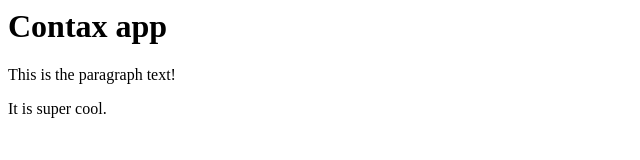
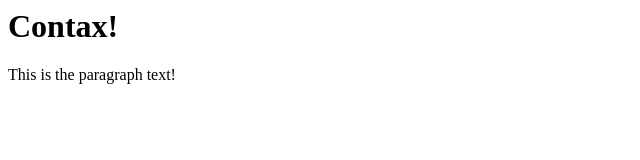
Before and after one commit to lindseyvoskowsky/contax, a plain HTML site: page index.html in a window 1280 px wide. Shown: the whole page, without its empty margins (0-640 px from the left). Drawn offline with nearby package versions, Linux system fonts and the light colour scheme.

Commit message:
added folders, html boilerplate

```diff
--- a/index.html
+++ b/index.html
@@ -1,12 +1,14 @@
 <html>
   <head>
   <title> Contax! </title>
+  <link rel="stylesheet" href="css/main.css">
   </head>
 
   <body>
-	<h1>Contax app</h1>
+  <h1>Contax!</h1>
   <p>This is the paragraph text!</p>
-	<p>It is super cool. </p>
+    <script src="http://ajax.googleapis.com/ajax/libs/jquery/2.1.1/jquery.min.js"></script>
+    <script src="js/main.js"></script>
   </body>
 
 </html>
```
Also changed, not shown: css/main.css (added), js/main.js (added), 1 other file. Lines whose indentation alone changed are shown as unchanged.
